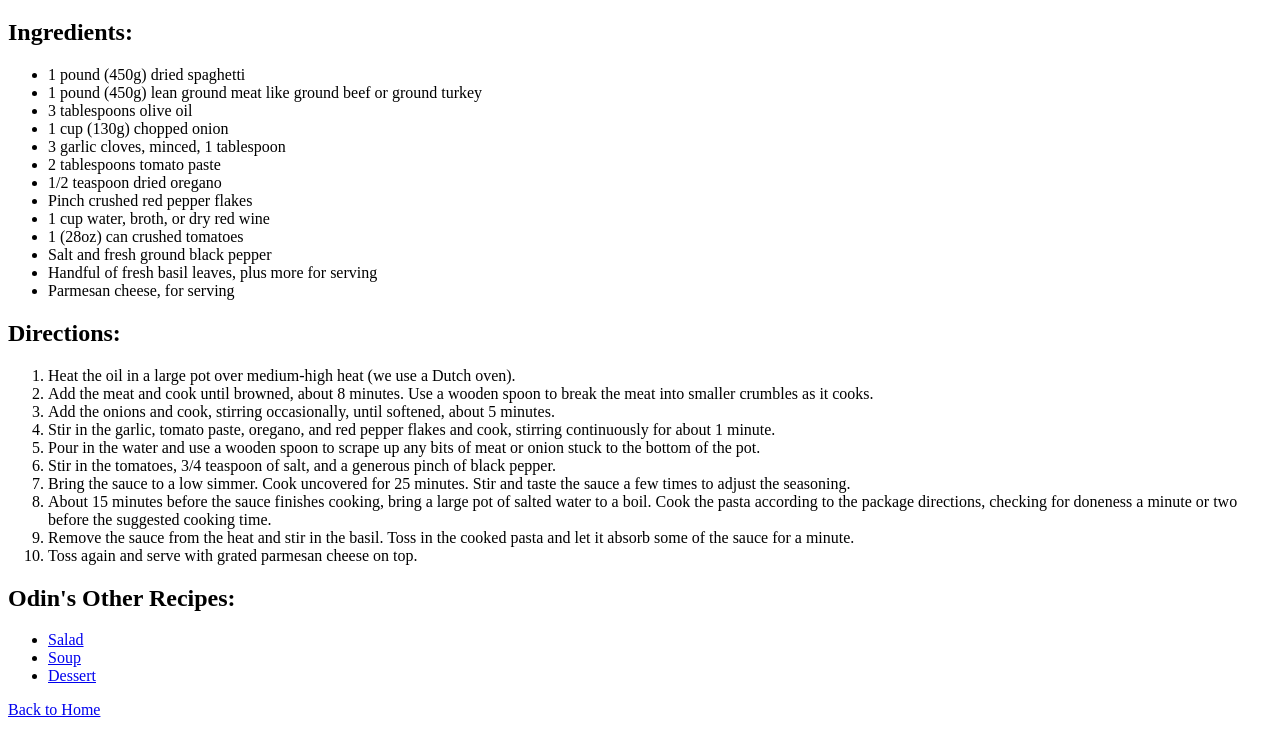
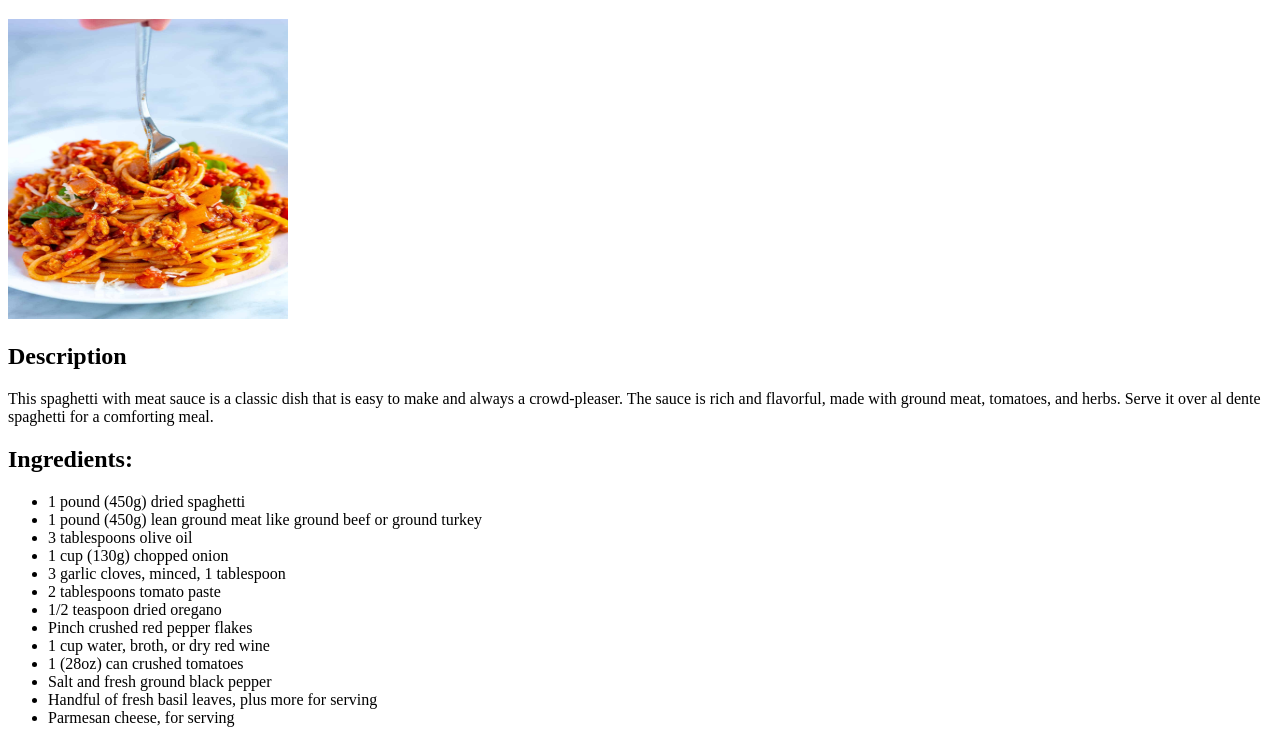
Before and after one commit to crockdc/odin-recipes, a plain HTML site: page recipes/spaghetti.html in a window 1280 px wide. Shown: the part 61-800 px from the top of the page. Drawn offline with Linux system fonts and the light colour scheme.

Commit message:
Add spaghetti recipe image and description.
Recipe needs an image and description. Adds description and image directory within root which is referenced within the spaghetti.html.

```diff
--- a/recipes/spaghetti.html
+++ b/recipes/spaghetti.html
@@ -7,6 +7,9 @@
 </head>
 <body>
     <h1>Odin's Spaghetti Recipe</h1>
+    <img src="../img/Spaghetti-with-Meat-Sauce-Recipe-1200.jpg" alt="Spaghetti with Meat Sauce" height="300" width="280">
+    <h2>Description</h2>
+    <p>This spaghetti with meat sauce is a classic dish that is easy to make and always a crowd-pleaser. The sauce is rich and flavorful, made with ground meat, tomatoes, and herbs. Serve it over al dente spaghetti for a comforting meal.</p>
     <h2>Ingredients:</h2>
     <ul>
         <li>1 pound (450g) dried spaghetti</li>
@@ -24,7 +27,7 @@
         <li>Parmesan cheese, for serving</li>
     </ul>
 
-    <h2>Directions:</h2>
+    <h2>Steps:</h2>
     <ol>
         <li>Heat the oil in a large pot over medium-high heat (we use a Dutch oven).</li>
         <li>Add the meat and cook until browned, about 8 minutes. Use a wooden spoon to break the meat into smaller crumbles as it cooks.</li>
```
Also changed, not shown: img/Spaghetti-with-Meat-Sauce-Recipe-1200.jpg (added).
